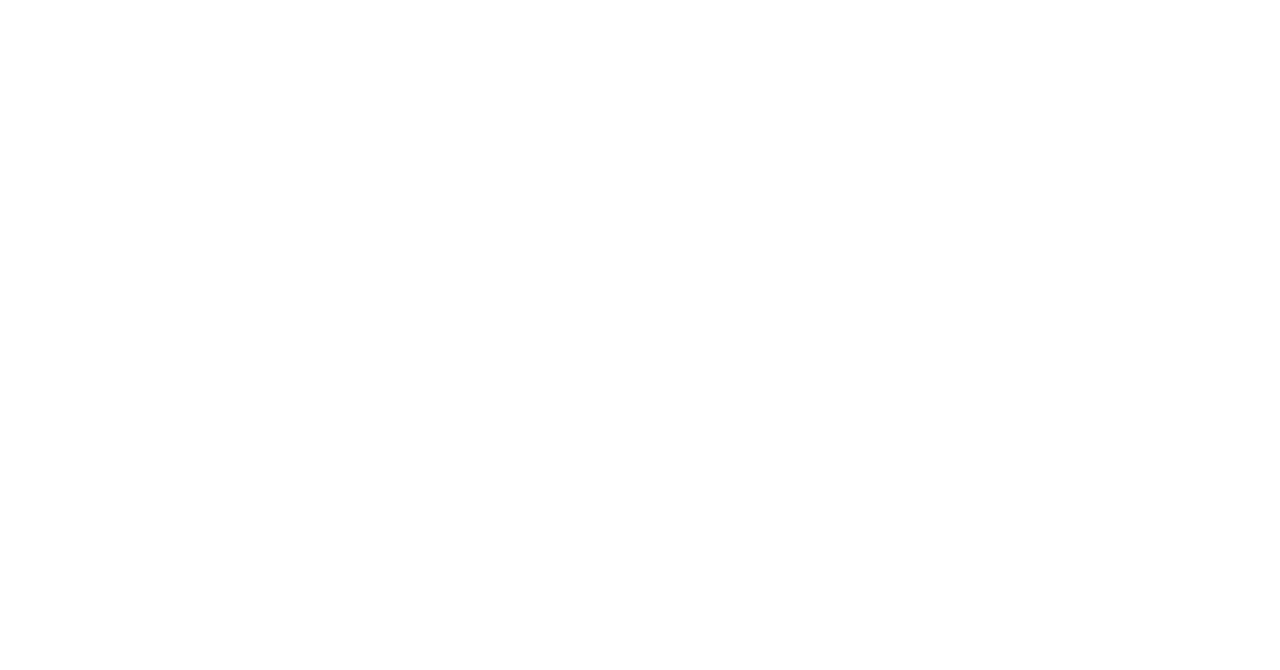
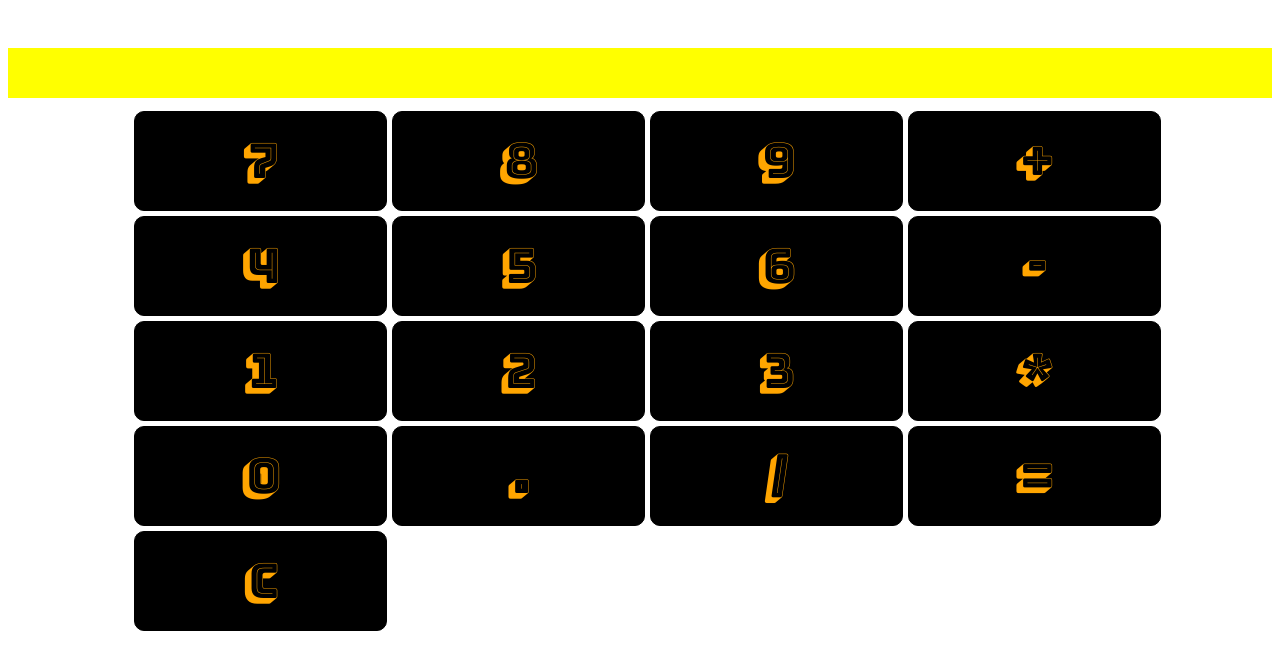
Before and after one commit to DiggsPapu/lab9-web, a React (Vite) app: page / in a window 1280 px wide. Shown: the top 670 px of the page. Built offline with nearby package versions, Linux system fonts and the light colour scheme.

Commit message:
component: grid, display, and app functionality

```diff
--- a/package.json
+++ b/package.json
@@ -18,11 +18,12 @@
     "@nanostores/react": "^0.7.1",
     "@testing-library/jest-dom": "^5.16.5",
     "@testing-library/react": "^14.0.0",
+    "mathjs": "^11.8.0",
     "nanostores": "^0.9.1",
+    "prop-types": "^15.8.1",
     "react": "^18.2.0",
     "react-dom": "^18.2.0",
     "storybook": "^7.0.18",
-    "prop-types": "^15.8.1",
     "vitest": "^0.31.4"
   },
   "devDependencies": {
--- a/src/App.jsx
+++ b/src/App.jsx
@@ -1,9 +1,10 @@
 import { React } from 'react'
+import Grid from './components/grid/grid'
 import './App.css'
 
 function App() {
   return (
-    <div />
+    <Grid />
   )
 }
 
--- a/src/components/button/button.module.css
+++ b/src/components/button/button.module.css
@@ -4,8 +4,8 @@
 }
 
 .buttonCircular {
-    font-family: 'MonsterratAlternatesExtraLight';
-    font-size: 2rem;
+    font-family: 'BungeeShade';
+    font-size: 3rem;
     border-radius: 10px;
     border: none;
     font-weight: 400;
@@ -14,8 +14,8 @@
     height: 100%;
 }
 .buttonNormal {
-    font-family: 'MonsterratAlternatesExtraLight';
-    font-size: 2rem;
+    font-family: 'BungeeShade';
+    font-size: 3rem;
     border-radius: 0px;
     border: none;
     font-weight: 400;
--- a/src/components/display/display.jsx
+++ b/src/components/display/display.jsx
@@ -1,14 +1,13 @@
 import React from 'react'
 import PropTypes from 'prop-types'
-import { useStore } from '@nanostores/react'
-import operation from '../../store/operation'
 import styles from './display.module.css'
 
-export default function display({ fontColor, backgroundColor }) {
-  const value = useStore(operation)
+export default function display({ fontColor, backgroundColor, value }) {
   function lengthBiggerThan9() {
-    if (value.showingValue > 9) { return (value.showingValue.slice(0, 8)) }
-    return value.showingValue
+    if (value > 10) {
+      return (value.slice(0, 9))
+    }
+    return value
   }
   return (
     <div className={styles.display} style={{ backgroundColor, color: fontColor }}>
@@ -19,4 +18,5 @@
 display.propTypes = {
   fontColor: PropTypes.string,
   backgroundColor: PropTypes.string,
+  value: PropTypes.string.isRequired,
 }
--- a/src/components/display/display.module.css
+++ b/src/components/display/display.module.css
@@ -1,7 +1,10 @@
 .display {
-    width: 100%;
+    width: 80%;
+    padding-right: 10%;
+    padding-left: 10%;
     height: 50px;
     line-height: 50px;
     font-family: 'MonsterratAlternatesExtraLight';
+    font-size: 3rem;
     text-align: right;
 }
--- a/src/components/grid/grid.jsx
+++ b/src/components/grid/grid.jsx
@@ -1,18 +1,87 @@
-import React from 'react'
-import { enteredValue, evaluateExpression } from '../../store/operation'
+import React, { useState } from 'react'
+import * as math from 'mathjs'
 import styles from './grid.module.css'
 import Button from '../button/button'
+import Display from '../display/display'
 
 export default function grid() {
-  const array = ['7', '8', '9', '+', '4', '5', '6', '-', '1', '2', '3', '*', '0', '.', '/', '=']
-
+  const array = ['7', '8', '9', '+', '4', '5', '6', '-', '1', '2', '3', '*', '0', '.', '/', '=', 'C']
+  const [values, setValues] = useState({
+    result: 0, showingValue: '', stringOp: '', operated: false,
+  })
+  function handleNumbers(val) {
+    if (!values.operated && (values.stringOp[values.stringOp.length - 1] === '+' || values.stringOp[values.stringOp.length - 1] === '-' || values.stringOp[values.stringOp.length - 1] === '*' || values.stringOp[values.stringOp.length - 1] === '/')) {
+      setValues({
+        result: values.result,
+        showingValue: val,
+        stringOp: values.stringOp + val,
+      })
+    } else if (values.operated) {
+      setValues({
+        result: values.result,
+        showingValue: val,
+        stringOp: val,
+      })
+    } else {
+      setValues({
+        result: values.result,
+        showingValue: values.showingValue + val,
+        stringOp: values.stringOp + val,
+      })
+    }
+  }
+  function handleSymbol(val) {
+    setValues({
+      result: values.result,
+      showingValue: val,
+      stringOp: `${values.stringOp}${val}`,
+    })
+  }
+  function handleErase() {
+    setValues({
+      result: 0,
+      showingValue: '',
+      stringOp: '',
+    })
+  }
+  function operate() {
+    setValues({
+      result: math.evaluate(values.stringOp),
+      showingValue: math.evaluate(values.stringOp).toString(),
+      stringOp: math.evaluate(values.stringOp).toString(),
+      operated: true,
+    })
+  }
+  const handleClick = (val) => {
+    if (val === '+' || val === '-' || val === '*' || val === '/') {
+      handleSymbol(val)
+    } else if (val === '=') {
+      operate()
+    } else if (val === 'C') {
+      handleErase()
+    } else { handleNumbers(val) }
+  }
   return (
+    <>
+      <Display fontColor="black" backgroundColor="yellow" value={values.showingValue} />
       <div className={styles.container}>
+        <div className={styles.grid}>
           {
               array.map((value) => (
-              <Button key={value} text={value} fontColor="orange" backgroundColor="black" upperCase bordered circular click={value === '=' ? evaluateExpression : enteredValue(value)} />
+                <Button
+                  key={value}
+                  text={value}
+                  fontColor="orange"
+                  backgroundColor="black"
+                  upperCase
+                  bordered
+                  circular
+                  click={() => { handleClick(value) }}
+                />
               ))
           }
         </div>
+      </div>
+    </>
   )
 }
--- a/src/components/grid/grid.module.css
+++ b/src/components/grid/grid.module.css
@@ -1,6 +1,12 @@
 .container {
+    width: 80%;
+    padding-top: 1%;
+    padding-right: 10%;
+    padding-left: 10%;
+}
+.grid {
     display: grid;
-    grid-template-columns: repeat(4, 100px);
-    grid-template-rows: repeat(4, 100px);
+    grid-template-columns: repeat(4, 25%);
+    grid-template-rows: repeat(5, 100px);
     gap: 5px;
 }
--- a/src/index.css
+++ b/src/index.css
@@ -1,4 +1,8 @@
 @font-face{
     font-family: 'MontserratAlternatesExtraLight';
-    src: url('/src/fonts/MontserratAlternates-ExtraLight.ttf')
+    src: url('/src/fonts/MontserratAlternates-ExtraLight.ttf');
 }
+@font-face {
+    font-family: 'BungeeShade';
+    src: url('/src/fonts/BungeeShade-Regular.ttf');
+}
```
Also changed, not shown: src/fonts/BungeeShade-Regular.ttf (added), 1 other file (tests, documents, lock files or other folders). Lines whose indentation alone changed are shown as unchanged.
